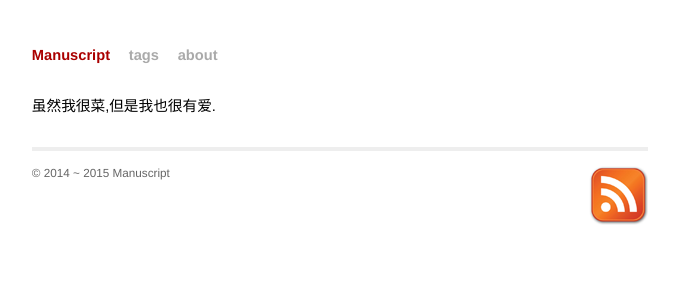
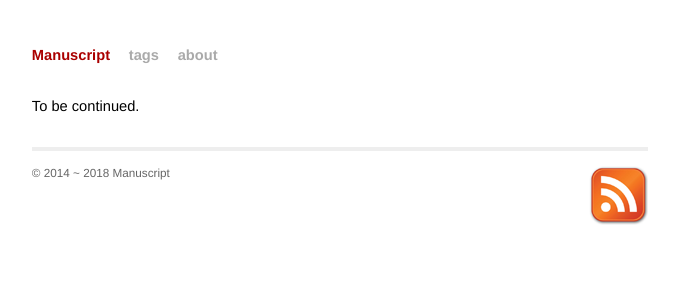
Before and after one commit to noobfish/noobfish.github.io, a Jekyll site: the page about.html, which Jekyll copies as it is, in a window 1280 px wide. Shown: the top 288 px of the page, without its empty margins (300-979 px from the left). Built offline with Jekyll 4.4.1, drawn with Linux system fonts in a browser that asks for light colours; Markdown is read by kramdown in place of the engine named in the settings.

Commit message:
Update about.html

```diff
--- a/about.html
+++ b/about.html
@@ -25,14 +25,14 @@
 
  <div id="home">
   <ul class="posts">
-    <p>虽然我很菜,但是我也很有爱.</p>
+    <p>To be continued.</p>
   </ul>
 </div>
 
   <div class="footer">
     <div class="contact">
       <p>
-        © 2014 ~ 2015 Manuscript <br />
+        © 2014 ~ 2018 Manuscript <br />
                    <br />
       </p>
     </div>
```
